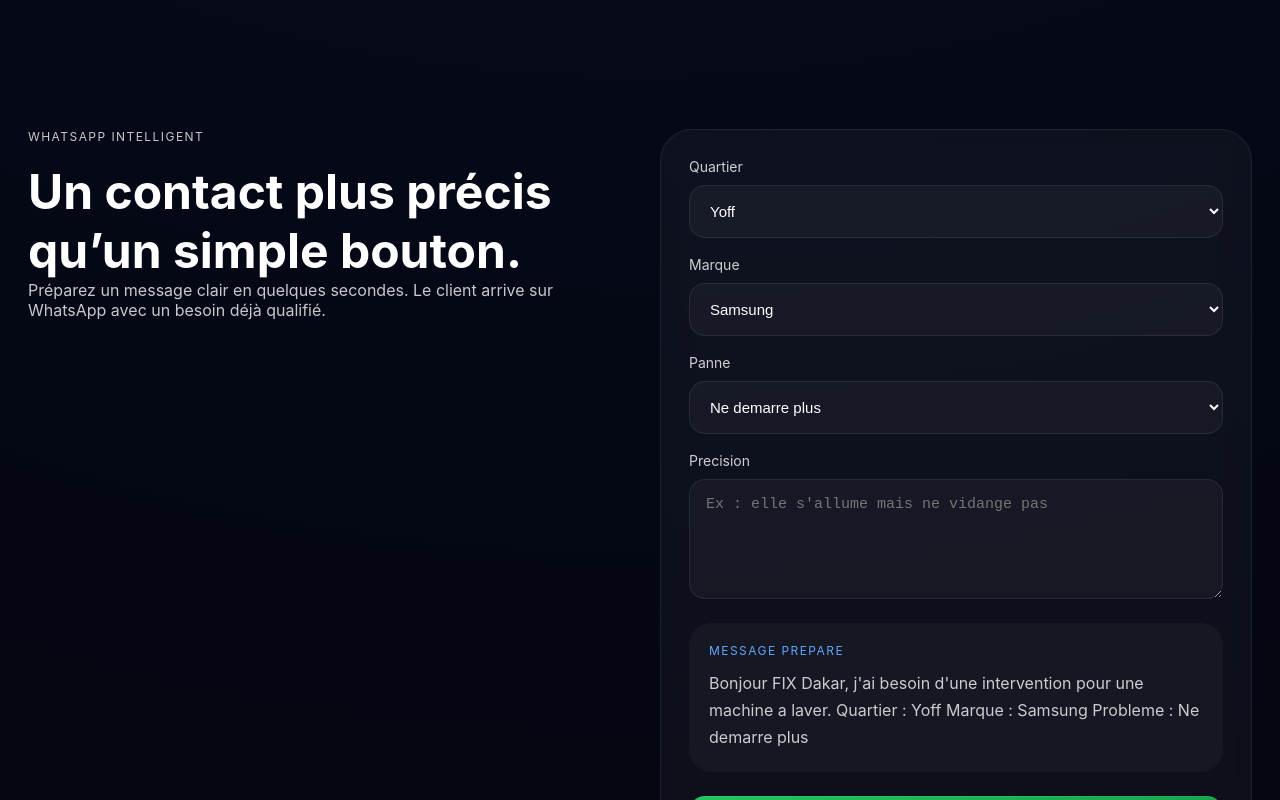
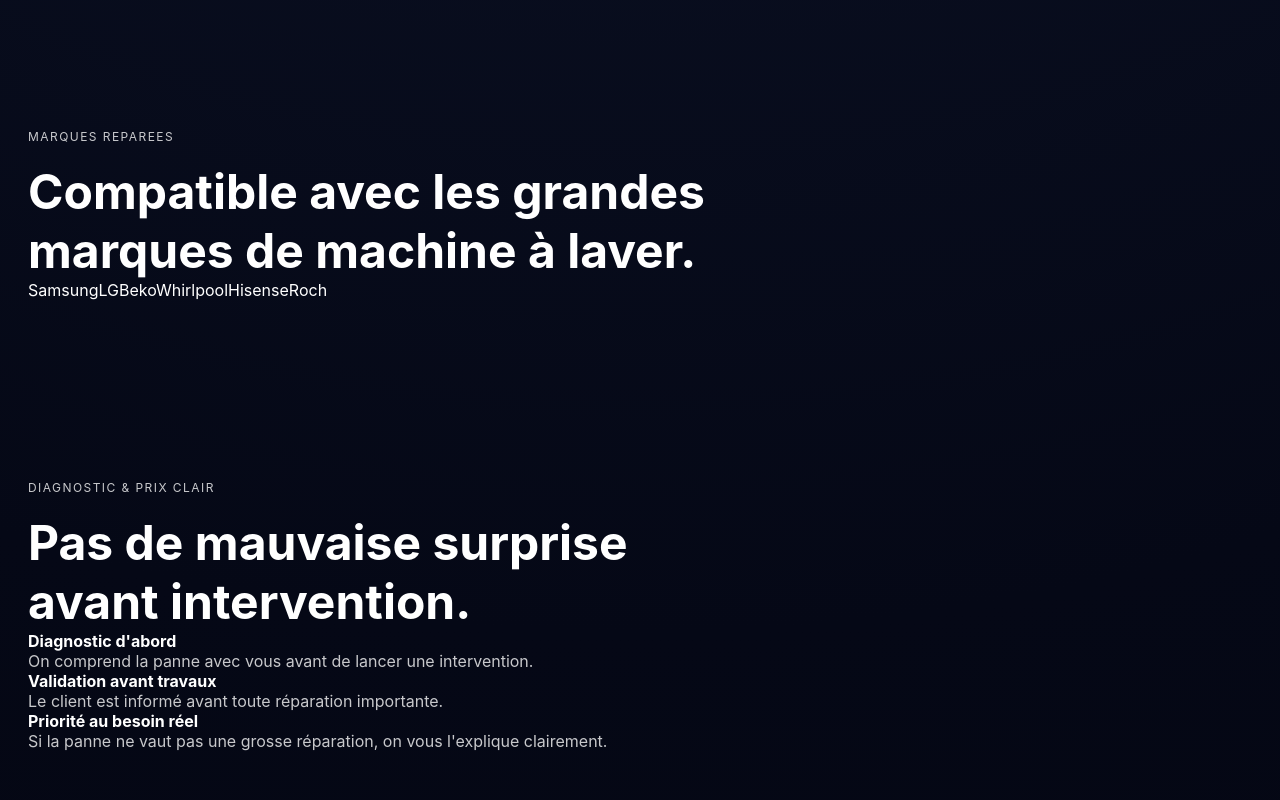
Before and after one commit to Djibsonx7/fix-dakar, a Next.js app: page / in a window 1280 px wide. Shown: the part 1440-2240 px from the top of the page. Built offline with nearby package versions, Linux system fonts and the light colour scheme.

Commit message:
Add brand, pricing clarity and footer sections

```diff
--- a/app/page.tsx
+++ b/app/page.tsx
@@ -81,6 +81,21 @@ export default function HomePage() {
         <article><h3>03. Technicien fiable</h3><p>Un professionnel disponible intervient selon votre zone à Dakar.</p></article>
       </section>
 
+      <section className="section brand-section">
+        <p className="eyebrow">Marques reparees</p>
+        <h2>Compatible avec les grandes marques de machine à laver.</h2>
+        <div className="brand-grid">{brands.slice(0, 6).map((item) => <span key={item}>{item}</span>)}</div>
+      </section>
+
+      <section className="section promise-section">
+        <div><p className="eyebrow">Diagnostic & prix clair</p><h2>Pas de mauvaise surprise avant intervention.</h2></div>
+        <div className="promise-cards">
+          <article><b>Diagnostic d'abord</b><p>On comprend la panne avec vous avant de lancer une intervention.</p></article>
+          <article><b>Validation avant travaux</b><p>Le client est informé avant toute réparation importante.</p></article>
+          <article><b>Priorité au besoin réel</b><p>Si la panne ne vaut pas une grosse réparation, on vous l'explique clairement.</p></article>
+        </div>
+      </section>
+
       <section id="whatsapp-intelligent" className="section form-zone">
         <div><p className="eyebrow">WhatsApp intelligent</p><h2>Un contact plus précis qu’un simple bouton.</h2><p>Préparez un message clair en quelques secondes. Le client arrive sur WhatsApp avec un besoin déjà qualifié.</p></div>
         <SmartWhatsAppForm />
@@ -88,6 +103,7 @@ export default function HomePage() {
 
       <section className="section"><p className="eyebrow">Zones d'intervention</p><h2>Dakar et quartiers proches.</h2><div className="areas">{areas.map((a) => <span key={a}>{a}</span>)}</div></section>
       <section className="final-cta"><h2>Besoin d’un dépannage machine à laver ?</h2><p>FIX Dakar vous répond rapidement sur WhatsApp.</p><a className="primary" href={whatsappLink(quickMessage())}>Contacter FIX</a></section>
+      <footer className="footer"><div><b>FIX Dépannage Dakar</b><p>Réparation machine à laver et dépannage électroménager à Dakar.</p></div><div><a href="tel:+221777989238">+221 77 798 92 38</a><a href={whatsappLink(quickMessage())}>WhatsApp</a></div></footer>
     </main>
   );
 }
```
